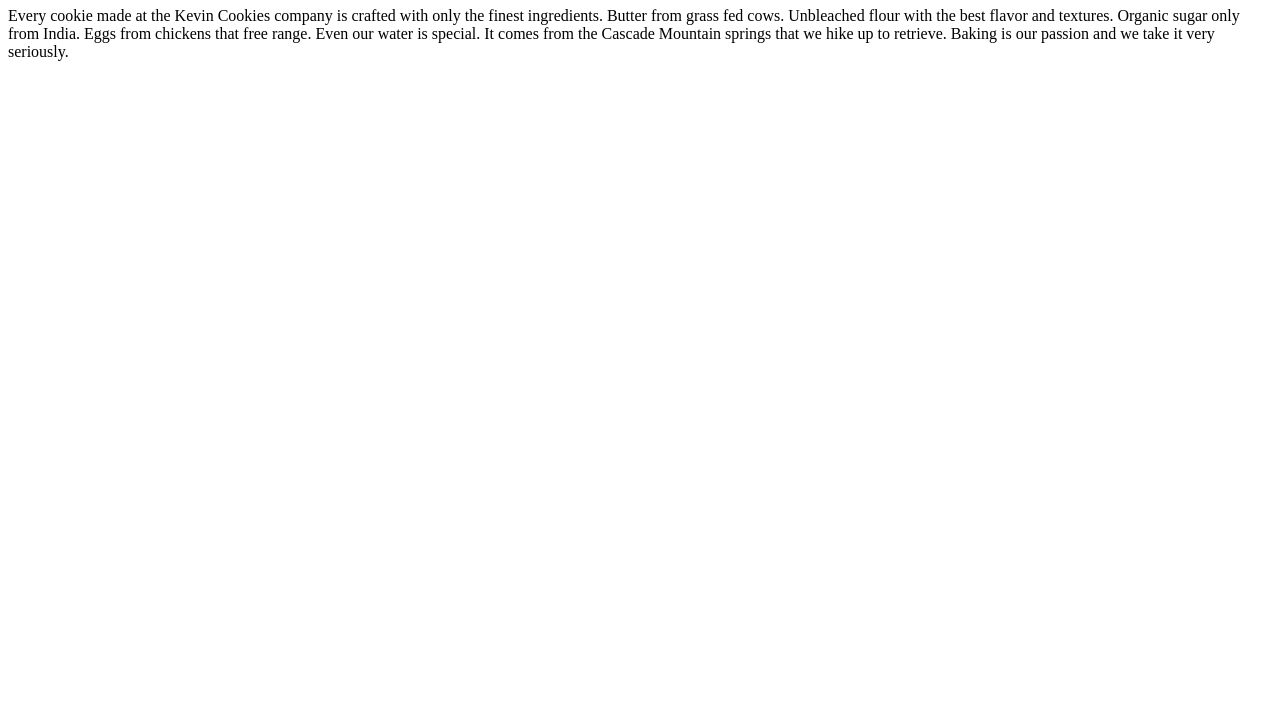
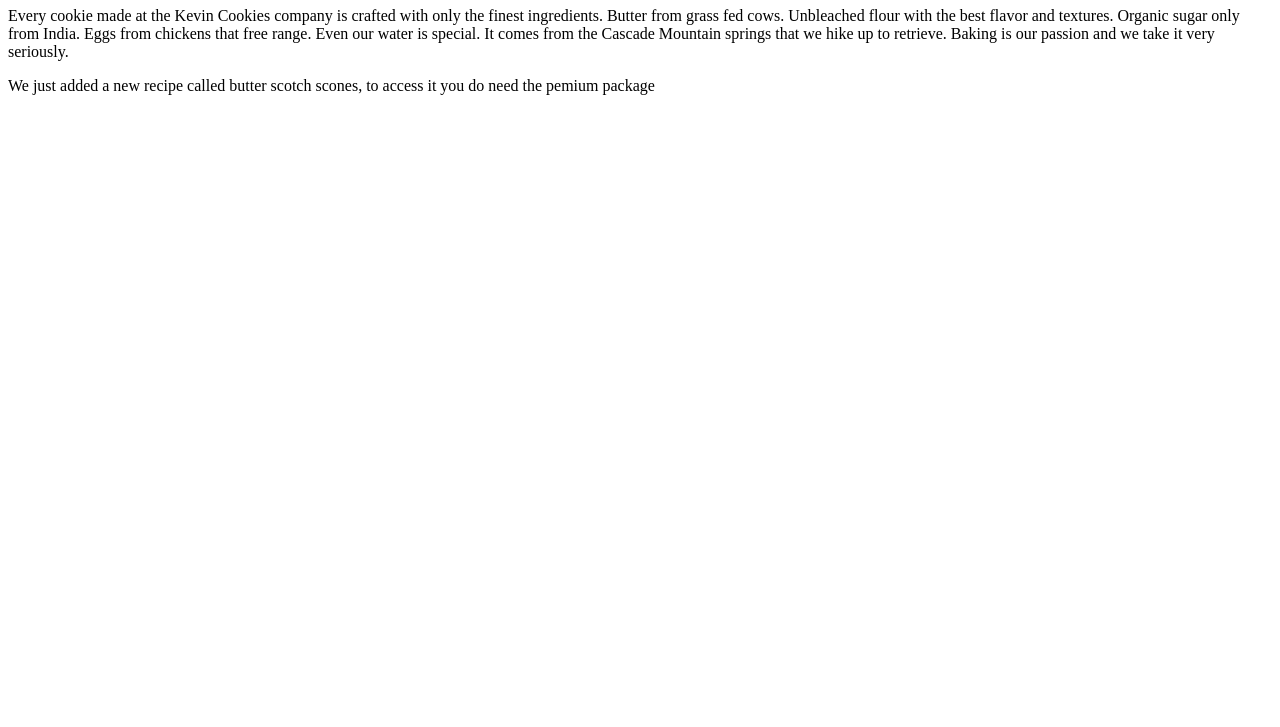
Before and after one commit to Richmond-Grey/Cookietutorial, a plain HTML site: page index.htm in a window 1280 px wide. Shown: the part 73-800 px from the top of the page. Drawn offline with Linux system fonts and the light colour scheme.

Commit message:
Added new recipe
It's for premium customers only

```diff
--- a/index.htm
+++ b/index.htm
@@ -6,6 +6,8 @@
 
 <p>Every cookie made at the Kevin Cookies company is crafted with only the finest ingredients. Butter from grass fed cows. Unbleached flour with the best flavor and textures. Organic sugar only from India. Eggs from chickens that free range. Even our water is special. It comes from the Cascade Mountain springs that we hike up to retrieve. Baking is our passion and we take it very seriously.</p>
 
+<p>We just added a new recipe called butter scotch scones, to access it you do need the pemium package</p>
+
 
 </body>
 </html>
```
